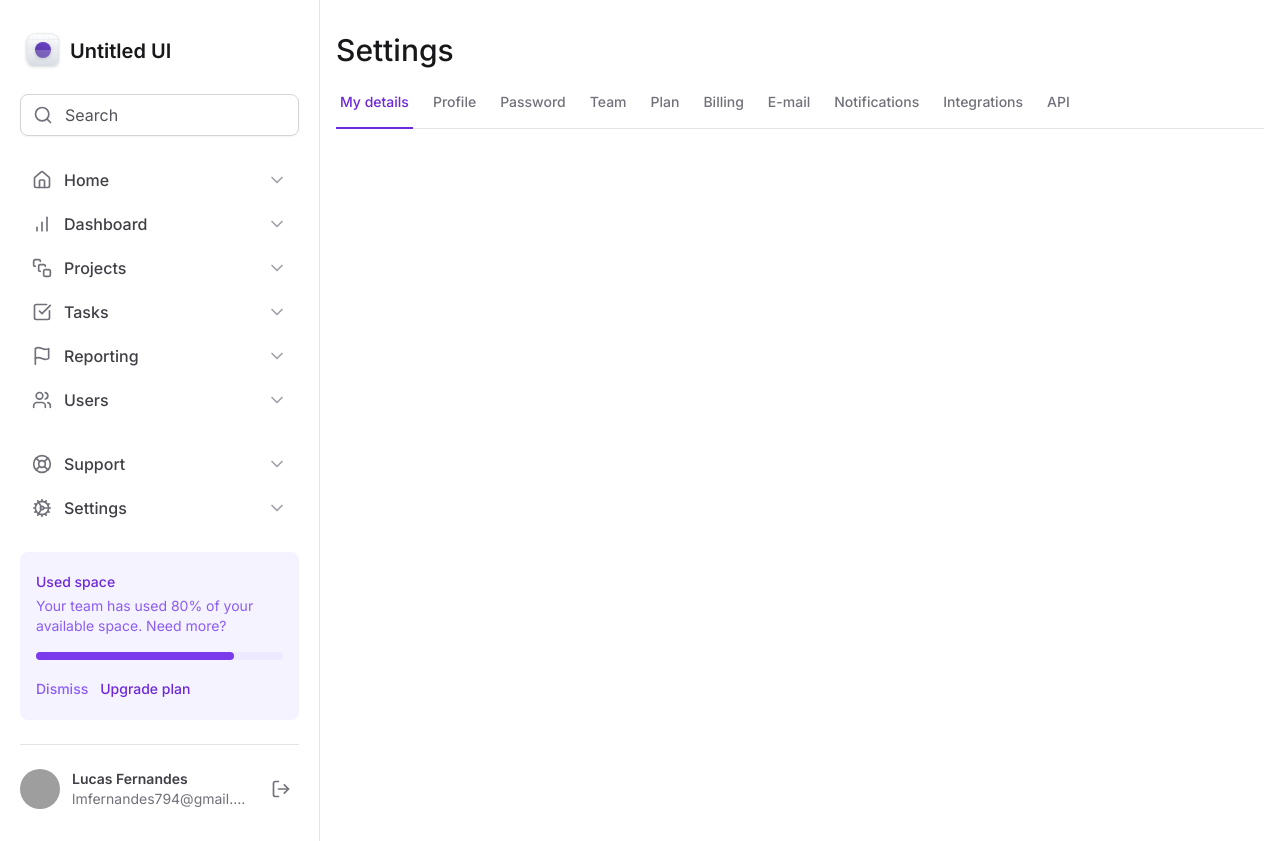
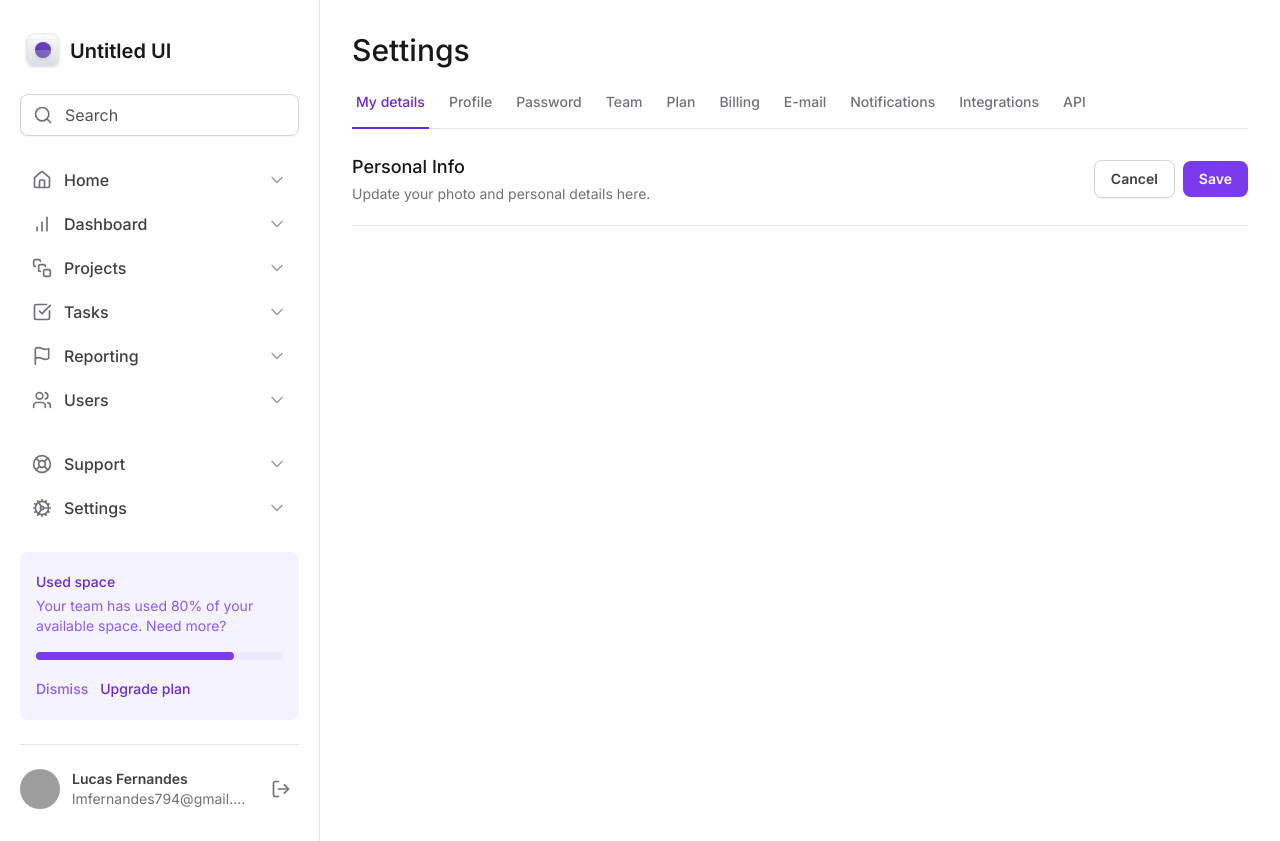
Before and after one commit to lucasmfg7/next-tailwind, a Next.js app: page / in a window 1280 px wide. Built offline with nearby package versions, Linux system fonts and the light colour scheme; grey boxes are pictures that could not be loaded.

Commit message:
Estrutura do Formulário

```diff
--- a/src/app/layout.tsx
+++ b/src/app/layout.tsx
@@ -20,7 +20,7 @@
       <body className={inter.className}>
         <div className="grid min-h-screen grid-cols-app">
           <Sidebar />
-          <main className="px-4 pb-12 pt-8">{children}</main>
+          <main className="px-8 pb-12 pt-8">{children}</main>
         </div>
       </body>
     </html>
--- a/src/app/page.tsx
+++ b/src/app/page.tsx
@@ -4,8 +4,32 @@
   return (
     <>
       <h1 className="text-3xl font-medium text-zinc-900">Settings</h1>
+      <SettingTabs />
 
-      <SettingTabs />
+      <div className="mt-6 flex flex-col">
+        <div className="flex items-center justify-between border-b border-zinc-200 pb-5">
+          <div className="space-y-1">
+            <h2 className="text-lg font-medium text-zinc-900">Personal Info</h2>
+            <span className="text-sm text-zinc-500">
+              Update your photo and personal details here.
+            </span>
+          </div>
+          <div className="flex items-center gap-2">
+            <button className="rounded-lg border border-zinc-300 px-4 py-2 text-sm font-semibold text-zinc-700 shadow-sm hover:bg-zinc-50">
+              Cancel
+            </button>
+            <button
+              type="submit"
+              form="settings"
+              className="rounded-lg bg-violet-600 px-4 py-2 text-sm font-semibold text-white shadow-sm hover:bg-violet-700"
+            >
+              Save
+            </button>
+          </div>
+        </div>
+
+        <form id="settings" className="mt-6 flex w-full flex-col"></form>
+      </div>
     </>
   )
 }
```
